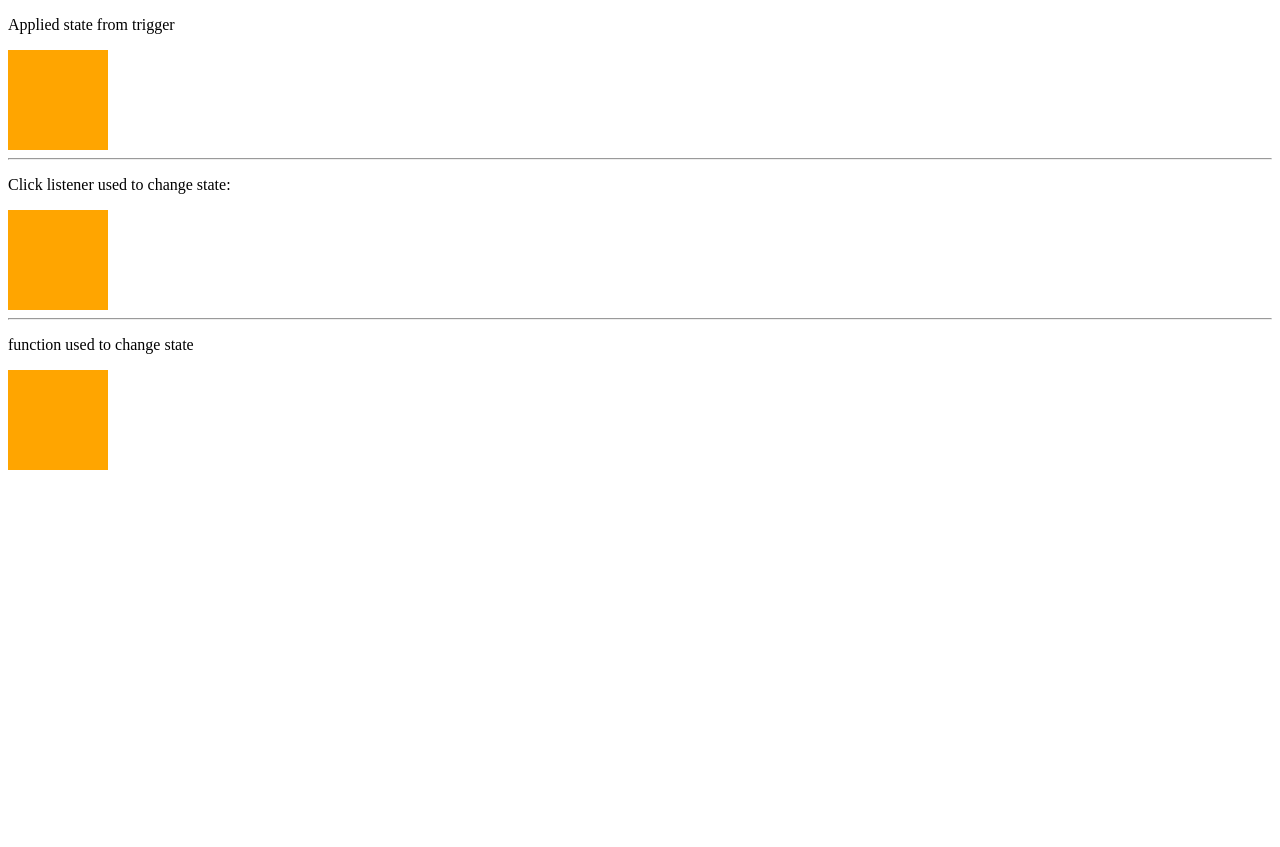
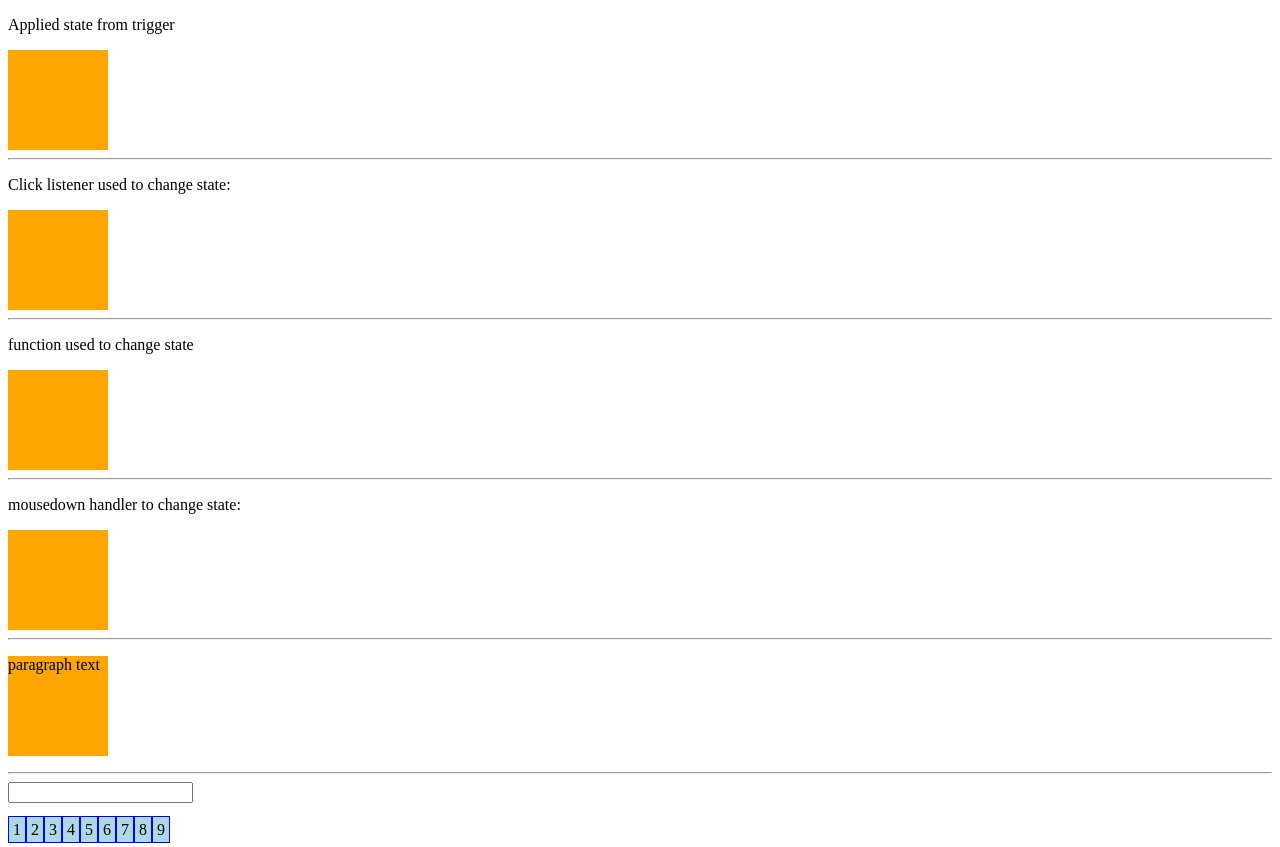
Before and after one commit to munens/angular-styling-animations-for-angular-2-and-angular-4-sec-4, an Angular app: page / in a window 1280 px wide. Before the commit the page ends 800 px from the top, so only its background shows below. Built offline with nearby package versions, Linux system fonts and the light colour scheme.

Commit message:
Sec. 4, lec. 68-69: Understanding reusability of triggers, using multiple triggers

```diff
--- a/src/app/app.component.html
+++ b/src/app/app.component.html
@@ -11,7 +11,6 @@
 <p>Click listener used to change state:</p>
 <div
   (click) = "clickInfo = 'clicked'"
-  (mousedown) = "clickInfo = 'mousedown'"
   [@clickedState]="clickInfo">
 </div>
 
@@ -22,3 +21,33 @@
   (click) = "onClickInfo()"
   [@clickedState]="clickInfo">
 </div>
+
+<hr>
+
+<p>mousedown handler to change state:</p>
+<div
+  (click) = "onClickInfo()"
+  (mousedown) = "clickInfo = 'mousedown'"
+  [@clickedState]="clickInfo">
+</div>
+
+<hr>
+
+<p
+  (click)="paragraphInfo = 'clicked'"
+  [@clickedState]="paragraphInfo">paragraph text
+</p>
+
+<hr>
+<input type="number" (input)="numberEntered = $event.target.value">
+<br><br>
+<!-- highlight the correct span based on whether the input above equals the span value in between the span html elements: -->
+<span [@numberEnteredState]="numberEntered == 1 ? 'selected' : 'unselected'">1</span>
+<span [@numberEnteredState]="numberEntered == 2 ? 'selected' : 'unselected'">2</span>
+<span [@numberEnteredState]="numberEntered == 3 ? 'selected' : 'unselected'">3</span>
+<span [@numberEnteredState]="numberEntered == 4 ? 'selected' : 'unselected'">4</span>
+<span [@numberEnteredState]="numberEntered == 5 ? 'selected' : 'unselected'">5</span>
+<span [@numberEnteredState]="numberEntered == 6 ? 'selected' : 'unselected'">6</span>
+<span [@numberEnteredState]="numberEntered == 7 ? 'selected' : 'unselected'">7</span>
+<span [@numberEnteredState]="numberEntered == 8 ? 'selected' : 'unselected'">8</span>
+<span [@numberEnteredState]="numberEntered == 9 ? 'selected' : 'unselected'">9</span>
--- a/src/app/app.component.ts
+++ b/src/app/app.component.ts
@@ -41,12 +41,31 @@
       // ii). 2nd argument what should happen once the animation is fired.
       //      - 1st argument of animate method takes 3 arguments in one string: i). duration, ii). initial delay and iii). timing function.
       //      - 2nd argument (optional) defines the styling after our animation is done.
-      transition('default => clicked', animate('200ms 500ms ease-in')),
+      transition('default => clicked', animate('1s 500ms ease-in')),
 
       // we can use more than one transition statement that allows us to perform multiple transitions:
       // - using just an integer as an argument refers to 300ms duration, 0 delay and a linear timing function. Can also simply pass a string '300ms'.
-      transition('clicked => default', animate(300))
+      transition('clicked => default', animate(300)),
 
+      //transition('mousedown => clicked', animate(300)),
+      //transition('clicked => mousedown', animate(300)),
+
+      // ^ is the same as:
+      transition('mousedown <=> default', animate(300))
+
+
+    ]),
+    trigger('numberEnteredState', [
+      state('selected', style({
+        border: '1px solid black',
+        padding: '5px'
+      })),
+      state('unselected', style({
+        border: '1px solid blue',
+        padding: '4px',
+        backgroundColor: 'lightBlue'
+      })),
+      transition('unselected => selected', animate(500))
     ])
 
   ]
@@ -54,6 +73,11 @@
 export class AppComponent {
   clickInfo = 'default';
 
+  // using more than one variable below allows us to apply different states to different html elements.
+  paragraphInfo = 'default';
+
+  numberEntered;
+
   onClickInfo(){
    this.clickInfo = (this.clickInfo == 'default' ? 'clicked' : 'default');
   }
```
